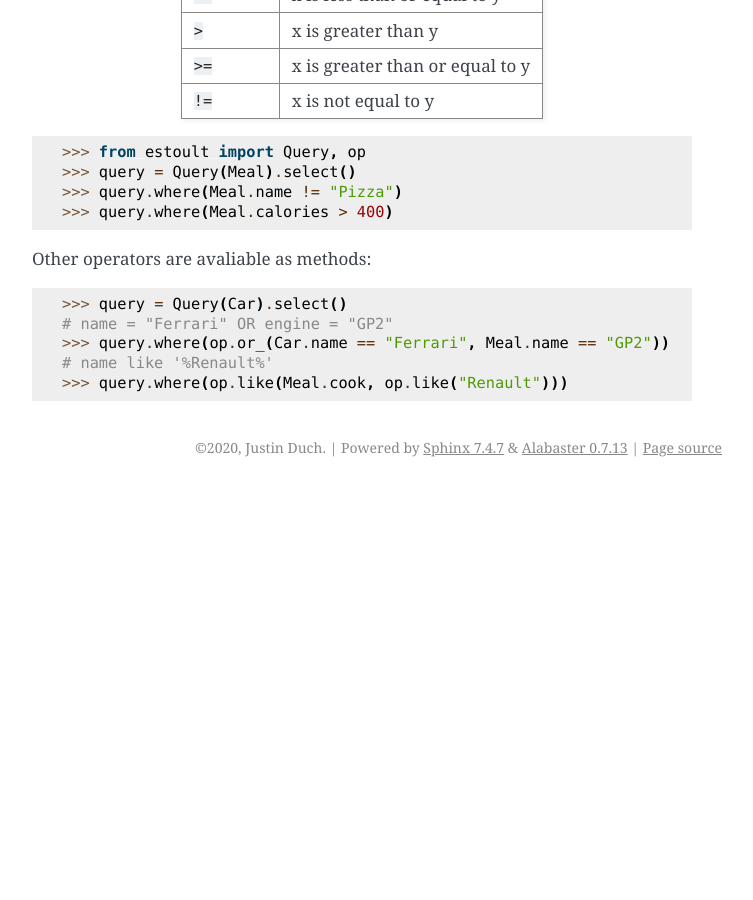
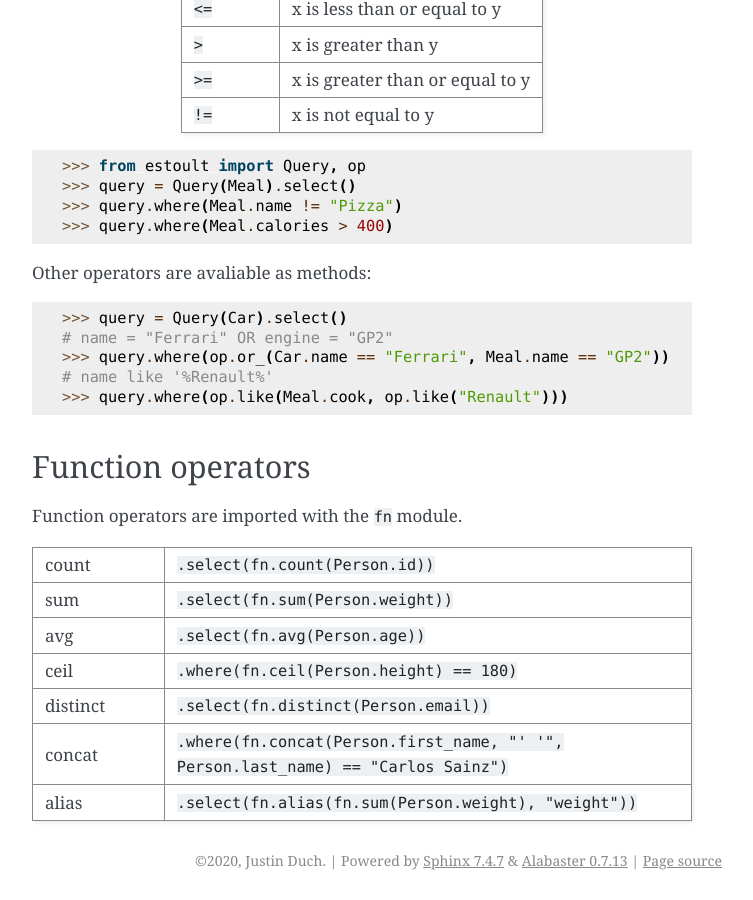
Before and after one commit to halcyonnouveau/estoult, a Sphinx documentation site: the page built from docs/how_tos.rst, in a window 1280 px wide and 900 px high, scrolled down 1412 px. Shown: the whole window, without its empty margins (388-1141 px from the left). Built offline with Sphinx 7.4.7, drawn with Linux system fonts in a browser that asks for light colours; before the commit the page ends 1899 px from its top, so only the background shows below that; some of the changed text lies outside the part shown.

Commit message:
add fn to docs

```diff
--- a/docs/how_tos.rst
+++ b/docs/how_tos.rst
@@ -15,13 +15,13 @@ Use a ``join`` function in your ``Query``. Example:
 
 Currently, the supported joins are:
 
-- inner join
-- left join
-- left outer join
-- right join
-- right outer join
-- full join
-- full outer join
+- ``inner_join``
+- ``left_join``
+- ``left_outer_join``
+- ``right_join``
+- ``right_outer_join``
+- ``full_join``
+- ``full_outer_join``
 
 Display generated query
 -----------------------
@@ -85,3 +85,26 @@ Other operators are avaliable as methods:
    >>> query.where(op.or_(Car.name == "Ferrari", Meal.name == "GP2"))
    # name like '%Renault%'
    >>> query.where(op.like(Meal.cook, op.like("Renault")))
+
+Function operators
+------------------
+
+Function operators are imported with the ``fn`` module.
+
+.. list-table::
+   :widths: 20 80
+
+   * - count
+     - ``.select(fn.count(Person.id))``
+   * - sum
+     - ``.select(fn.sum(Person.weight))``
+   * - avg
+     - ``.select(fn.avg(Person.age))``
+   * - ceil
+     - ``.where(fn.ceil(Person.height) == 180)``
+   * - distinct
+     - ``.select(fn.distinct(Person.email))``
+   * - concat
+     - ``.where(fn.concat(Person.first_name, "' '", Person.last_name) == "Carlos Sainz")``
+   * - alias
+     - ``.select(fn.alias(fn.sum(Person.weight), "weight"))``
```
